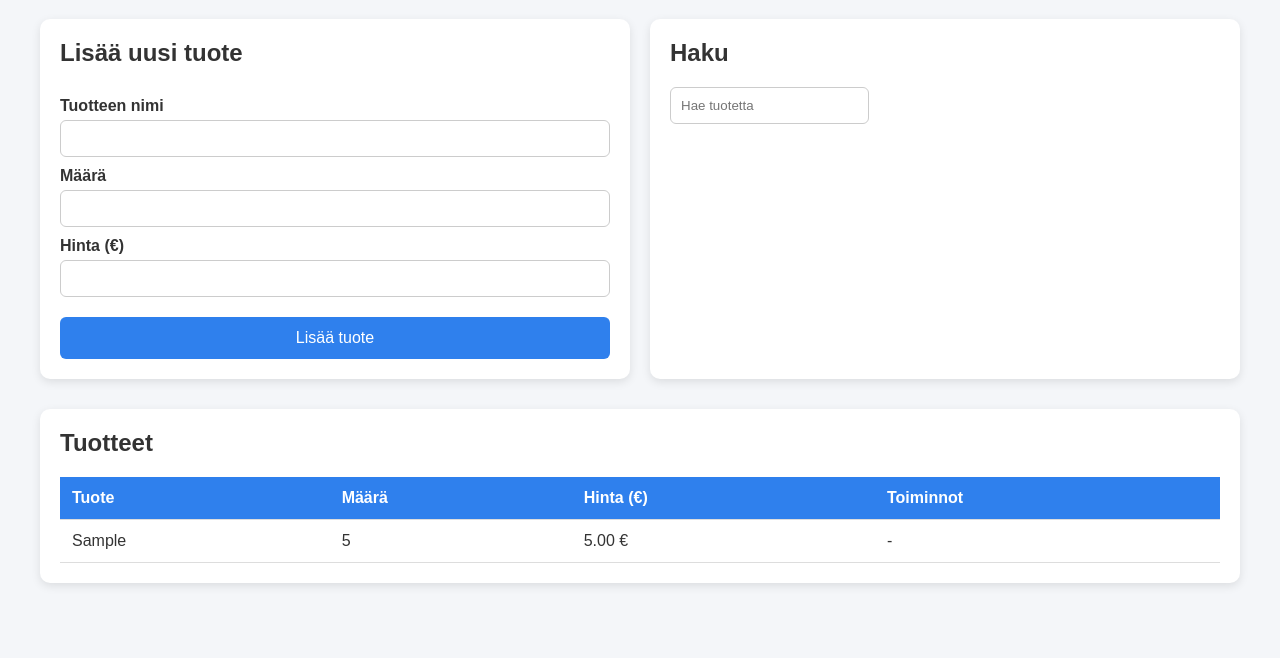
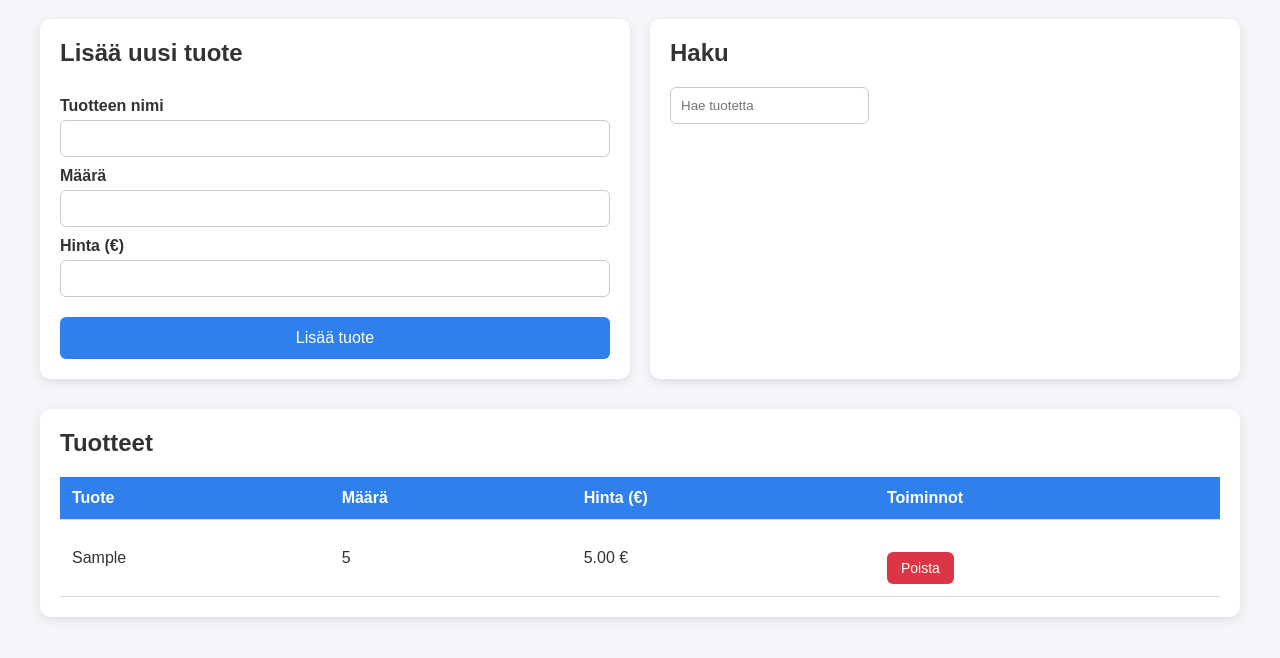
Before and after one commit to nooramyllari/MiniERP, a plain HTML site: page index.html in a window 1280 px wide. Both pictures are taken after typing "Sample", "5", "5" into the empty fields and a click on the button "Lisää tuote". Shown: the part 98-756 px from the top of the page. Drawn offline with Linux system fonts and the light colour scheme.

Commit message:
Add product deletion functionality

```diff
--- a/script.js
+++ b/script.js
@@ -56,8 +56,26 @@ function createProductRow(product) {
         <td>${product.name}</td>
         <td>${product.quantity}</td>
         <td>${product.price.toFixed(2)} €</td>
-        <td>-</td>
+        <td>
+            <button class="deleteButton">
+                Poista
+            </button>
+        </td>
     `;
+
+    const deleteButton = row.querySelector(".deleteButton");
+
+    deleteButton.addEventListener("click", function () {
+
+        const confirmDelete = confirm(
+            "Haluatko varmasti poistaa tuotteen?"
+        );
+
+        if (confirmDelete) {
+            row.remove();
+        }
+
+    });
 
     productTableBody.appendChild(row);
 
--- a/style.css
+++ b/style.css
@@ -108,3 +108,17 @@ td {
 tbody tr:hover {
     background: #f2f2f2;
 }
+
+.deleteButton {
+    background: #dc3545;
+    color: white;
+    border: none;
+    padding: 8px 14px;
+    border-radius: 6px;
+    cursor: pointer;
+    font-size: 14px;
+}
+
+.deleteButton:hover {
+    background: #b02a37;
+}
```
